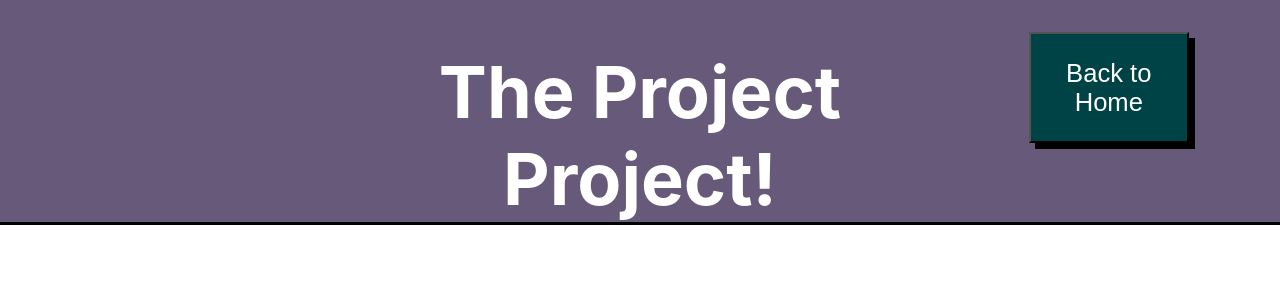
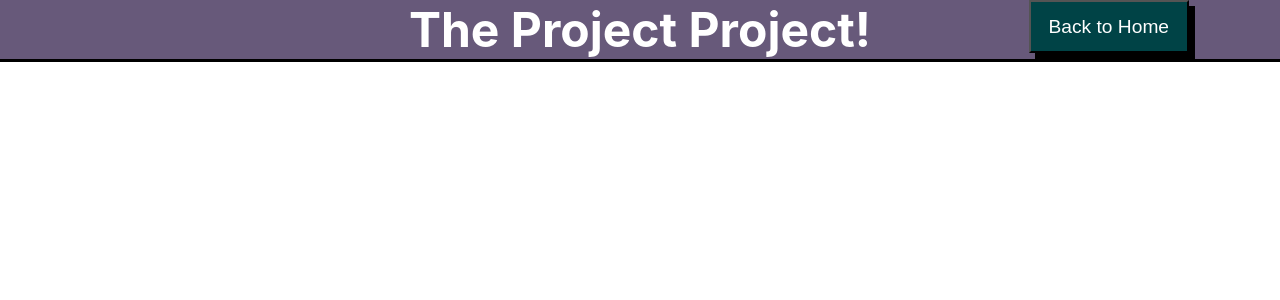
Before and after one commit to AurumValian/projenerator, a React (Create React App) app: page /favorites in a window 1280 px wide. Shown: the top 300 px of the page. Built offline with nearby package versions, Linux system fonts and the light colour scheme.

Commit message:
Resize header and header buttons

```diff
--- a/src/Header/Header.css
+++ b/src/Header/Header.css
@@ -2,7 +2,7 @@ header {
   color: white;
   height: 100%;
   background-color: #67597A;
-  font-size: 36px;
+  font-size: 24px;
   border-bottom: 3px solid black;
   display: grid;
   grid-template-columns: 1fr 2fr 1fr;
@@ -10,16 +10,17 @@ header {
 
 h1 {
   grid-column: 2;
-  margin-bottom: 0
+  margin-bottom: 0;
+  margin-top: 0;
 }
 
 .favorites-button {
-  margin-top: 10%;
-  grid-row: 2;
+  /* margin-top: 10%; */
+  /* grid-row: 2; */
   grid-column: 1;
   width: 50%;
-  height: 50%;
-  font-size: 2vw;
+  height: 90%;
+  font-size: 1.5vw;
   background-color: #004346;
   color: #FFFFFF;
   margin-left: 7%;
@@ -27,12 +28,12 @@ h1 {
 }
 
 .home-button {
-  margin-top: 10%;
+  /* margin-top: 10%; */
   grid-column: 3;
-  grid-row: 2;
+  /* grid-row: 2; */
   width: 50%;
-  height: 50%;
-  font-size: 2vw;
+  height: 90%;
+  font-size: 1.5vw;
   background-color: #004346;
   color: #FFFFFF;
   margin-right: 7%;
--- a/src/Project/Project.css
+++ b/src/Project/Project.css
@@ -1,7 +1,7 @@
 .project-area {
   margin-left: 30%;
   margin-right: 30%;
-  margin-top: 5%;
+  margin-top: 2%;
   text-align: center;
   width: 40%;
   border: 3px solid black;
--- a/src/ProjectCard/ProjectCard.css
+++ b/src/ProjectCard/ProjectCard.css
@@ -9,6 +9,7 @@
   width: 25vw;
   height: 30vh;
   overflow-wrap: break-word;
+  box-shadow: 8px 8px black
 }
 
 
```
